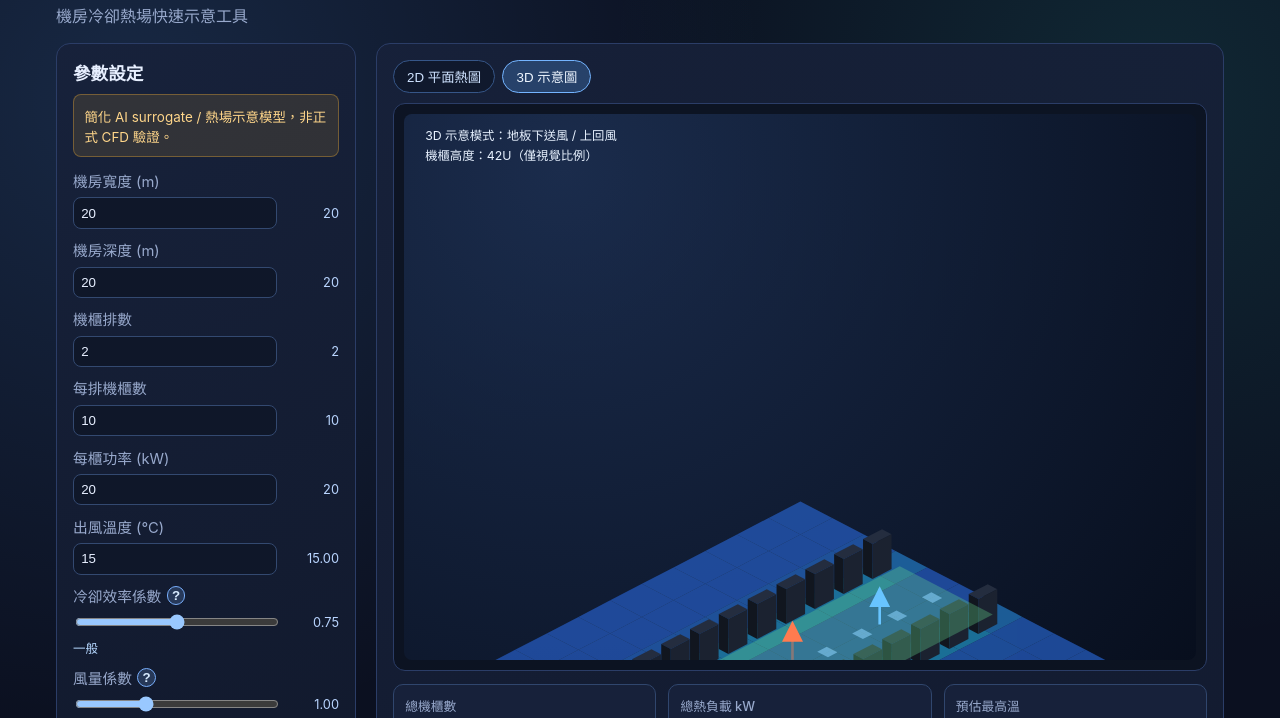
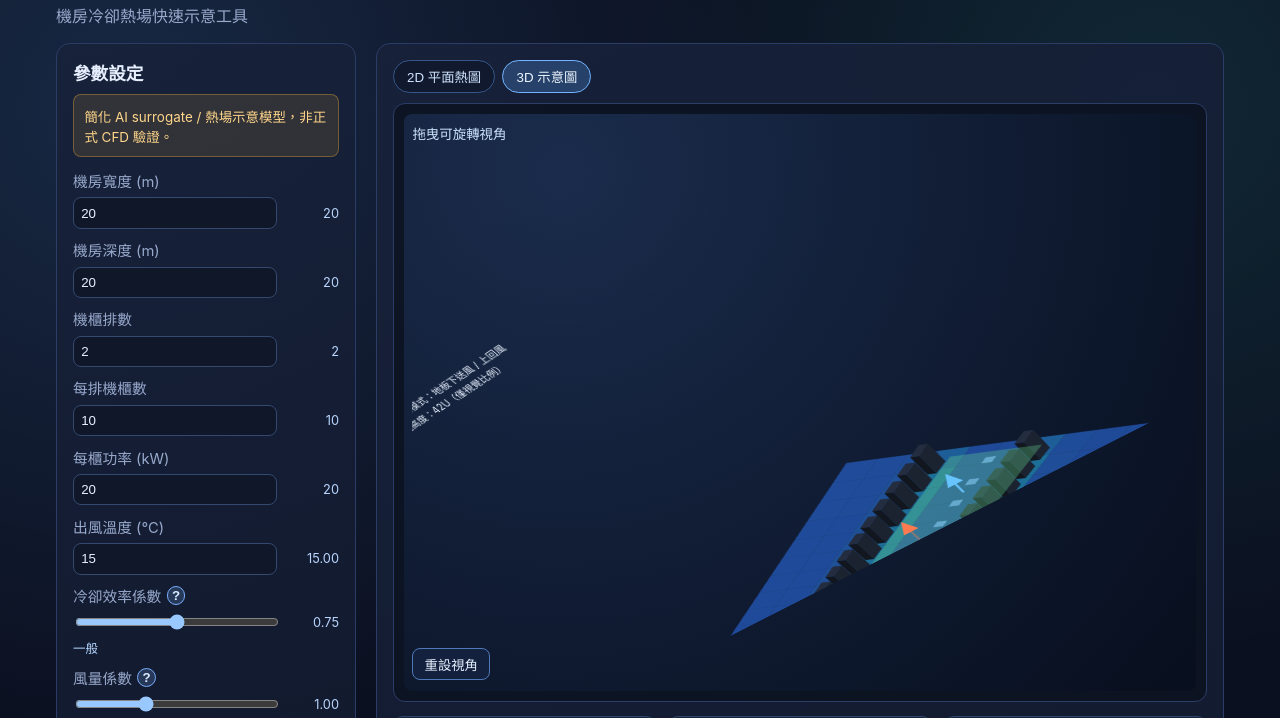
Before and after one commit to wuwu0102/dc-ai-cooling-demo, a website: page index.html in a window 1280 px wide. Both pictures are taken after a click on the button "3D 示意圖". Shown: the part 57-775 px from the top of the page. Drawn offline with Linux system fonts and the light colour scheme.

Commit message:
Add draggable 3D camera controls

```diff
--- a/src/main.js
+++ b/src/main.js
@@ -24,7 +24,15 @@ app.innerHTML = `
         </div>
         <div class="canvas-wrap container-heatmap">
           <canvas id="heatCanvas" class="viz-pane" width="900" height="900"></canvas>
-          <svg id="isoView" class="viz-pane is-hidden" viewBox="0 0 900 620" preserveAspectRatio="xMidYMid meet" aria-label="3D isometric airflow"></svg>
+          <div id="isoStage" class="iso-stage viz-pane is-hidden" aria-label="3D isometric airflow">
+            <p class="scene-hint">拖曳可旋轉視角</p>
+            <div id="scene3dViewport" class="scene-3d-viewport">
+              <div id="scene3dInner" class="scene-3d-inner">
+                <svg id="isoView" viewBox="0 0 900 620" preserveAspectRatio="xMidYMid meet"></svg>
+              </div>
+            </div>
+            <button id="resetViewBtn" class="reset-view-btn" type="button">重設視角</button>
+          </div>
         </div>
         <div id="stats" class="stats-grid cards"></div>
         <section class="interpretation analysis text-block" id="interpretation"></section>
@@ -112,14 +120,74 @@ const HOTSPOT_THRESHOLD = 30;
 const canvas = document.querySelector('#heatCanvas');
 const ctx = canvas.getContext('2d');
 const isoView = document.querySelector('#isoView');
+const isoStage = document.querySelector('#isoStage');
+const scene3dViewport = document.querySelector('#scene3dViewport');
+const scene3dInner = document.querySelector('#scene3dInner');
+const resetViewBtn = document.querySelector('#resetViewBtn');
 const controls = document.querySelector('#controls');
 const statsEl = document.querySelector('#stats');
 const interpretationEl = document.querySelector('#interpretation');
 const heightCardEl = document.querySelector('#heightCard');
 const viewButtons = Array.from(document.querySelectorAll('.view-btn'));
+const camera = { rotateX: -42, rotateZ: -38 };
+const CAMERA_DEFAULT = { rotateX: -42, rotateZ: -38 };
+const CAMERA_LIMITS = { minX: -70, maxX: -20 };
 
 function clamp(value, min, max) {
   return Math.max(min, Math.min(max, value));
+}
+
+function applySceneCamera() {
+  scene3dInner.style.transform = `rotateX(${camera.rotateX.toFixed(2)}deg) rotateZ(${camera.rotateZ.toFixed(2)}deg)`;
+}
+
+function resetSceneCamera() {
+  camera.rotateX = CAMERA_DEFAULT.rotateX;
+  camera.rotateZ = CAMERA_DEFAULT.rotateZ;
+  applySceneCamera();
+}
+
+function bind3DInteractions() {
+  let dragging = false;
+  let pointerId = null;
+  let lastX = 0;
+  let lastY = 0;
+  const horizontalSpeed = 0.22;
+  const verticalSpeed = 0.2;
+
+  const onDown = (event) => {
+    dragging = true;
+    pointerId = event.pointerId;
+    lastX = event.clientX;
+    lastY = event.clientY;
+    scene3dViewport.setPointerCapture(pointerId);
+  };
+
+  const onMove = (event) => {
+    if (!dragging || event.pointerId !== pointerId) return;
+    const dx = event.clientX - lastX;
+    const dy = event.clientY - lastY;
+    lastX = event.clientX;
+    lastY = event.clientY;
+    camera.rotateZ += dx * horizontalSpeed;
+    camera.rotateX = clamp(camera.rotateX + dy * verticalSpeed, CAMERA_LIMITS.minX, CAMERA_LIMITS.maxX);
+    applySceneCamera();
+    event.preventDefault();
+  };
+
+  const onUp = (event) => {
+    if (event.pointerId !== pointerId) return;
+    dragging = false;
+    scene3dViewport.releasePointerCapture(pointerId);
+    pointerId = null;
+  };
+
+  scene3dViewport.addEventListener('pointerdown', onDown);
+  scene3dViewport.addEventListener('pointermove', onMove);
+  scene3dViewport.addEventListener('pointerup', onUp);
+  scene3dViewport.addEventListener('pointercancel', onUp);
+  resetViewBtn.addEventListener('click', resetSceneCamera);
+  resetSceneCamera();
 }
 
 function createControls() {
@@ -732,7 +800,7 @@ function renderHeightCard() {
 function updateViewToggle() {
   viewButtons.forEach((btn) => btn.classList.toggle('is-active', btn.dataset.view === state.viewMode));
   canvas.classList.toggle('is-hidden', state.viewMode !== '2d');
-  isoView.classList.toggle('is-hidden', state.viewMode !== '3d');
+  isoStage.classList.toggle('is-hidden', state.viewMode !== '3d');
 }
 
 function bindViewButtons() {
@@ -754,4 +822,5 @@ function update() {
 
 createControls();
 bindViewButtons();
+bind3DInteractions();
 update();
--- a/src/style.css
+++ b/src/style.css
@@ -115,6 +115,56 @@ svg.viz-pane {
   background: radial-gradient(circle at 20% 10%, rgba(68, 115, 198, 0.25), rgba(7, 14, 29, 0.92));
 }
 
+.iso-stage {
+  aspect-ratio: 900 / 620;
+  background: radial-gradient(circle at 20% 10%, rgba(68, 115, 198, 0.25), rgba(7, 14, 29, 0.92));
+  border-radius: 8px;
+  padding: 0.55rem 0.55rem 0.7rem;
+}
+
+.scene-hint {
+  margin: 0 0 0.45rem;
+  color: #cde4ff;
+  font-size: 0.84rem;
+}
+
+.scene-3d-viewport {
+  width: 100%;
+  height: calc(100% - 2.3rem);
+  min-height: 480px;
+  perspective: 1500px;
+  cursor: grab;
+  touch-action: none;
+  user-select: none;
+  overflow: hidden;
+}
+
+.scene-3d-viewport:active { cursor: grabbing; }
+
+.scene-3d-inner {
+  width: 100%;
+  height: 100%;
+  transform-style: preserve-3d;
+  transform-origin: 50% 55%;
+  will-change: transform;
+}
+
+.scene-3d-inner svg {
+  width: 100%;
+  height: 100%;
+  display: block;
+}
+
+.reset-view-btn {
+  margin-top: 0.55rem;
+  border: 1px solid #4f78b8;
+  background: #13213e;
+  color: #e7f1ff;
+  border-radius: 8px;
+  padding: 0.35rem 0.7rem;
+  cursor: pointer;
+}
+
 .is-hidden { display: none !important; }
 
 .stats-grid { margin-top: 0.85rem; display: grid; grid-template-columns: repeat(3, minmax(120px, 1fr)); gap: 0.7rem; }
@@ -163,4 +213,5 @@ svg.viz-pane {
   .view-toggle { width: 100%; }
   .view-btn { flex: 1; min-width: 130px; }
   .canvas-wrap { padding: 0.45rem; }
+  .scene-3d-viewport { min-height: 340px; }
 }
```
